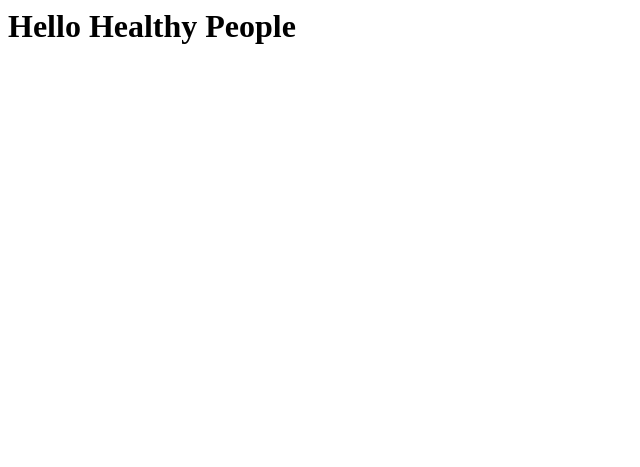
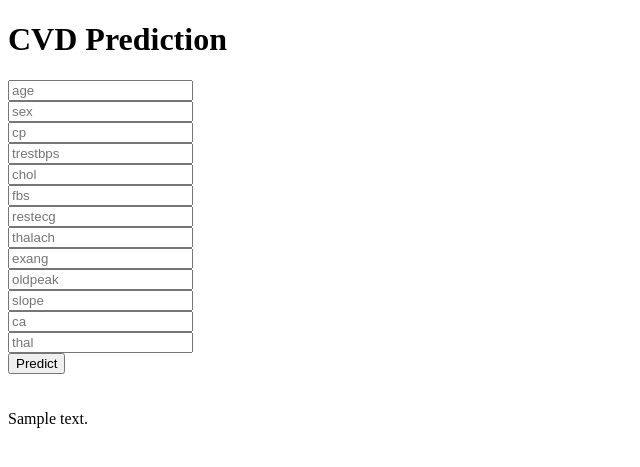
Before and after one commit to DeependraVerma/Healthcare_CVD, a Flask app: template templates/home.html in a window 1280 px wide. Shown: the top 467 px of the page, without its empty margins (0-640 px from the left). Run offline with Flask 3, Linux system fonts and the light colour scheme; the template is opened without the code that fills it: most values are stand-ins (such as "Sample title", 1, 10 or a date in 2020); parts of the project's set-up code (start-up, migrations or seed data) failed here and were passed over.

Commit message:
The web is ready

```diff
--- a/app.py
+++ b/app.py
@@ -23,5 +23,15 @@ def predict_api():
     print(output[0])
     return(jsonify(float(output[0])))
 
+@app.route('/predict',methods = ['Post'])
+def predict():
+    data = [float(x) for x in request.form.values()]
+    final_input = scaler_model.transform(np.array(data).reshape(1,-1))
+    print(final_input)
+    output = LR_model.predict(final_input)[0]
+    return render_template("home.html",prediction_text = "The Chances of CVD is {}".format(output))
+
+
+
 if __name__=="__main__":
     app.run(debug=True)
--- a/templates/home.html
+++ b/templates/home.html
@@ -1,5 +1,50 @@
-<h1>
 
-    Hello Healthy People
 
-    <h1>
+<!DOCTYPE html>
+<html >
+
+<head>
+  <meta charset="UTF-8">
+  <title>ML API</title>
+  <link href='https://fonts.googleapis.com/css?family=Pacifico' rel='stylesheet' type='text/css'>
+<link href='https://fonts.googleapis.com/css?family=Arimo' rel='stylesheet' type='text/css'>
+<link href='https://fonts.googleapis.com/css?family=Hind:300' rel='stylesheet' type='text/css'>
+<link href='https://fonts.googleapis.com/css?family=Open+Sans+Condensed:300' rel='stylesheet' type='text/css'>
+
+
+</head>
+
+<body>
+ <div class="login">
+	<h1>CVD Prediction</h1>
+
+     <!-- Main Input For Receiving Query to our ML -->
+    <form action="{{ url_for('predict')}}"method="post">
+      <input type="text" name="age" placeholder="age" required="required" /><br>
+    	<input type="text" name="sex" placeholder="sex" required="required" /><br>
+        <input type="text" name="cp" placeholder="cp" required="required" /><br>
+        <input type="text" name="trestbps" placeholder="trestbps" required="required" /><br>
+        <input type="text" name="chol" placeholder="chol" required="required" /><br>
+        <input type="text" name="fbs" placeholder="fbs" required="required" /><br>
+        <input type="text" name="restecg" placeholder="restecg" required="required" /><br>
+        <input type="text" name="thalach" placeholder="thalach" required="required" /><br>
+        <input type="text" name="exang" placeholder="exang" required="required" /><br>
+        <input type="text" name="oldpeak" placeholder="oldpeak" required="required" /><br>
+        <input type="text" name="slope" placeholder="slope" required="required" /><br>
+        <input type="text" name="ca" placeholder="ca" required="required" /><br>
+        <input type="text" name="thal" placeholder="thal" required="required" /><br>
+
+
+
+        <button type="submit" class="btn btn-primary btn-block btn-large">Predict</button>
+    </form>
+
+   <br>
+   <br>
+
+
+ </div>
+ {{prediction_text}}
+
+</body>
+</html>
```
